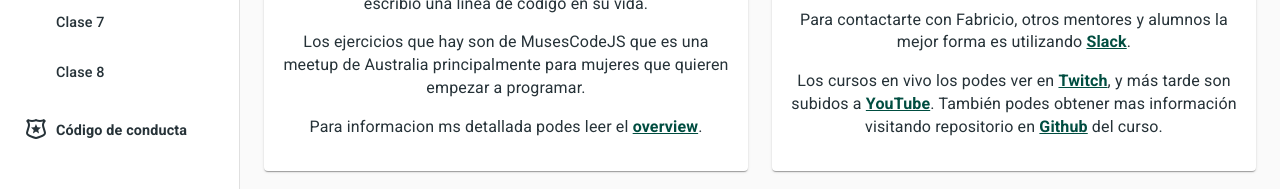
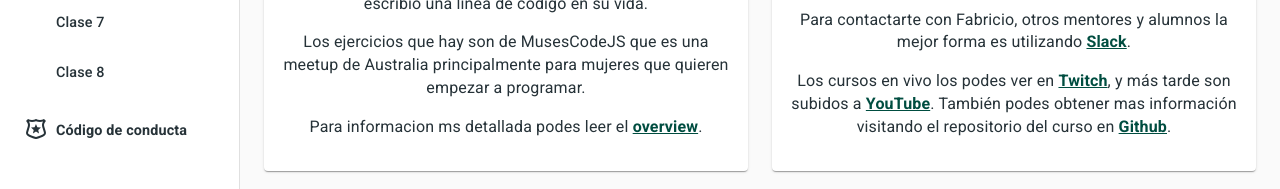
Before and after one commit to alvarovillafane/r-argentina-programa-website, a React (Create React App) app: page / in a window 1280 px wide. Shown: the part 523-712 px from the top of the page. Built offline with nearby package versions, Linux system fonts and the light colour scheme.

Commit message:
Fix typo

```diff
--- a/src/components/Home.js
+++ b/src/components/Home.js
@@ -172,10 +172,9 @@ function Home(props) {
               href="https://www.twitch.tv/rargentinaprograma/">Twitch</a>, y
               más tarde son subidos a <a target="_blank" rel="noopener noreferrer"
               href="https://www.youtube.com/channel/UCXfQLgiBQPIzBp8-nRsG0KA">YouTube</a>.
-              También podes obtener mas información visitando repositorio
+              También podes obtener mas información visitando el repositorio del curso
               en <a target="_blank" rel="noopener noreferrer"
-              href="https://github.com/r-argentina-programa/introduccion-a-js">Github</a> del
-              curso.
+              href="https://github.com/r-argentina-programa/introduccion-a-js">Github</a>.
             </p>
           </Paper>
         </Grid>
```
